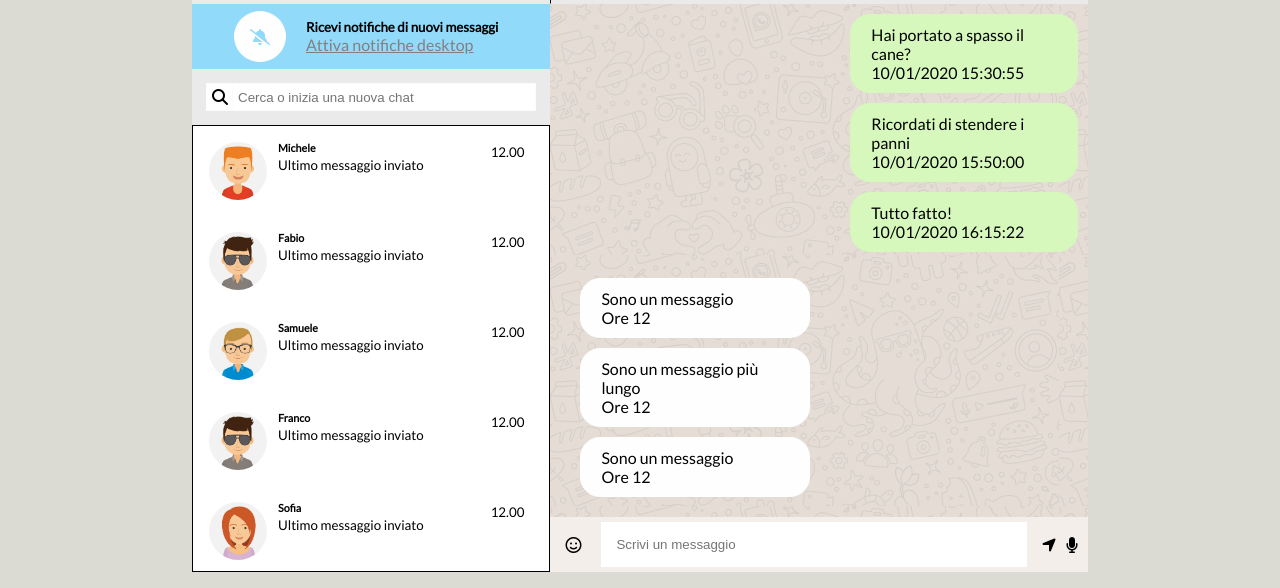
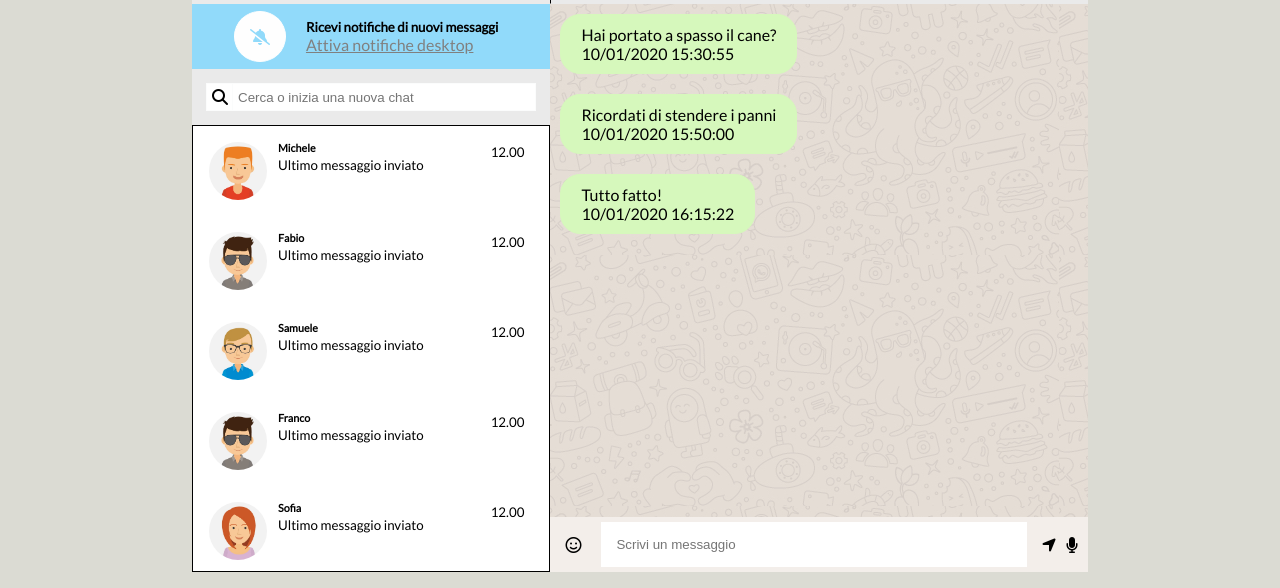
Before and after one commit to LeoSallu/vue-boolzapp, a plain HTML site: page milestone-2/index.html in a window 1280 px wide. Shown: the part 148-736 px from the top of the page. Drawn offline with nearby package versions, Linux system fonts and the light colour scheme.

Commit message:
funzione smistamento msg incompleta

```diff
--- a/milestone-2/css/style.css
+++ b/milestone-2/css/style.css
@@ -92,6 +92,9 @@ input{
 .rad{
     border-radius:1.25rem ;
 }
+.pointer{
+    cursor: pointer;
+}
 /*
 Scrollbar
 */
@@ -164,7 +167,6 @@ Col Left
     border-radius: 50%;
     padding: .9375rem;
     color: #91dafa;
-    cursor: pointer;
 }
 /*
 ----Searchbar
@@ -172,9 +174,6 @@ Col Left
 .search {
     background-color: #eaeaea;
 
-}
-.search i {
-    cursor: pointer;
 }
 .search i,.search input {
     padding: 5px;
@@ -219,11 +218,13 @@ Col Right
     margin: 5px;
 }
 .sent{
+    justify-content: flex-end;
     margin: 10px;
     background-color: #d6f8bc;
     border:1px solid #d6f8bc;
 }
 .received{
+    align-content: flex-start;
     background-color: #fefefe;
     border:1px solid #fefefe;
 }
--- a/milestone-2/index.html
+++ b/milestone-2/index.html
@@ -40,7 +40,7 @@
                 <!--/ Col head   -->
                 <!-- Alert   -->
                 <div class="alert d-flex shrink content-center al-cent">
-                    <div class="alert_icon m-2">
+                    <div class="alert_icon m-2 pointer">
                         <i class="fa-solid fa-bell-slash"></i>
                     </div>
                     <div class="alert_text p-5">
@@ -51,14 +51,14 @@
                 <!--/ Alert   -->
                 <!-- Search   -->
                 <div class="search d-flex content-center shrink p-5">
-                    <i class="fa-solid fa-magnifying-glass line"></i>
+                    <i class="fa-solid fa-magnifying-glass line pointer"></i>
                     <input class="grow line" type="text" placeholder="Cerca o inizia una nuova chat">
                 </div>
                 <!--/ Search  -->
                 <!-- Chat Body  -->
                 <div class="chat_body grow">
                     <ul class="card_list list-style">
-                        <li v-for="(chat,index) in contacts" @click="clickUserChat(index)" class="card d-flex space-bet p-5  al-start">
+                        <li v-for="(chat,index) in contacts" @click="clickUserChat(index)" class="card d-flex space-bet p-5  al-start pointer">
                             <div class="card d-flex">
                                 <div class="img">
                                     <img :src="contacts[index].avatar" alt="img">
@@ -101,41 +101,13 @@
                 </div>
                 <!--/ Col Header  -->
                 <!-- Chat Main  -->
-                <div class="chat-main d-flex space-bet grow">
-                    <div class="flex-end" id="received">
-                        <div class="sms m-2 d-flex column">
-                            <div class="sms received rad d-flex column">
-                               <div class="text">
-                                Sono un messaggio
-                               </div>
-                               <div class="data">
-                                Ore 12
-                               </div>
-                            </div>
-                            <div class="sms received rad d-flex column">
-                                <div class="text">
-                                 Sono un messaggio più lungo
-                                </div>
-                                <div class="data">
-                                 Ore 12
-                                </div>
-                             </div>
-                             <div class="sms received rad d-flex column">
-                                <div class="text">
-                                 Sono un messaggio
-                                </div>
-                                <div class="data">
-                                 Ore 12
-                                </div>
-                             </div>
-                         </div>
-                    </div>
-                    <div id="sent">
-                        <div v-for="(chat,index) in contacts[userChat].messages" class="sms m-2 sent rad d-flex column">
-                            <div class="sms_content">
+                <div class="chat-main d-flex column grow">
+                    <div v-for="(chat,index) in contacts[userChat].messages" class="d-flex">
+                        <div :class="msgType(userChat)" class="sms rad d-flex column">
+                            <div class="text">
                                 {{chat.message}}
                             </div>
-                            <div class="sms_data">
+                            <div class="data">
                                 {{chat.date}}
                             </div>
                         </div>
--- a/milestone-2/js/main.js
+++ b/milestone-2/js/main.js
@@ -169,9 +169,19 @@ createApp({
     },
     // Funzioni
     methods: {
+        // Funzione per chat dinamica
         clickUserChat(index) {
             this.userChat = index;
             console.log(index);
+        },
+        //Funzione per smistare i messaggi
+         msgType(index) {
+            if (this.contacts[index].messages[index].status === 'sent') {
+                console.log('Messaggio Inviato')
+                return 'sent';
+            } else {
+                console.log('Messaggio ricevuto')
+                return 'received';
         }
-    }
+}}
 }).mount('#app');
```
